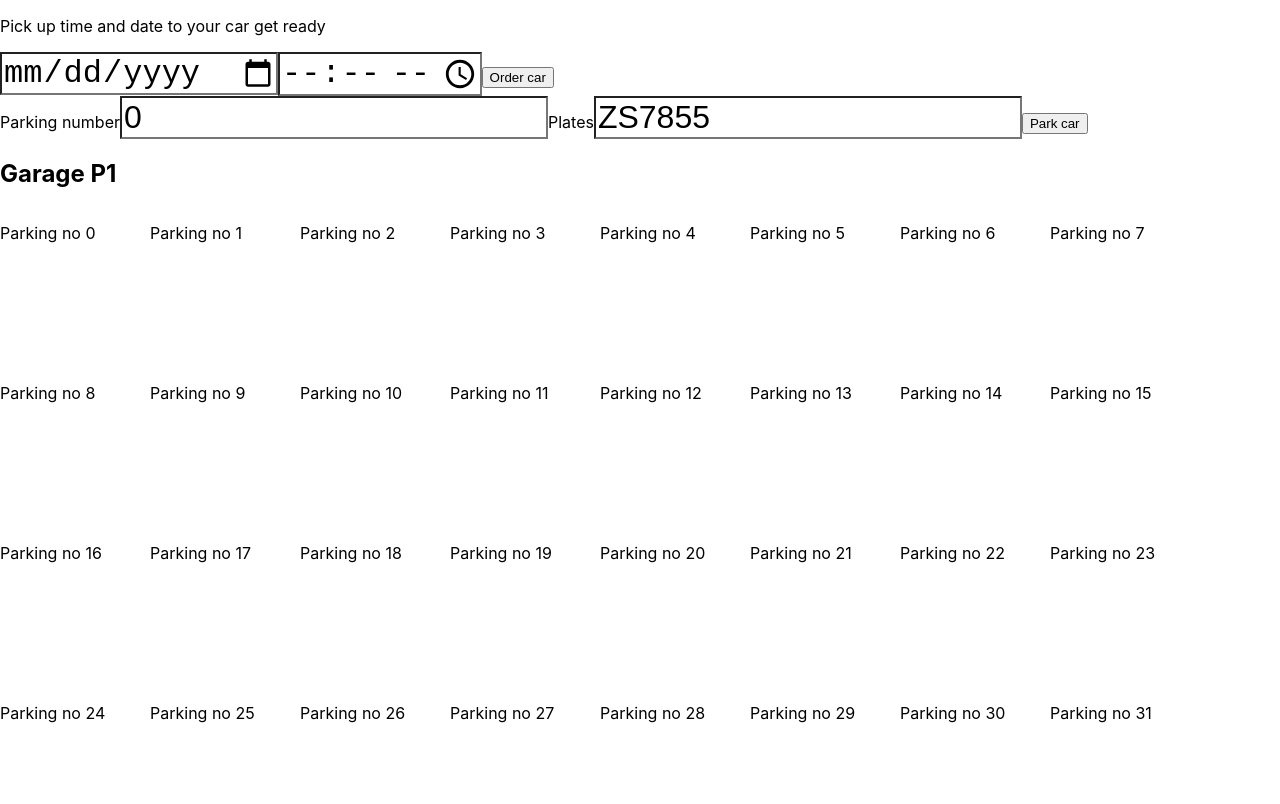
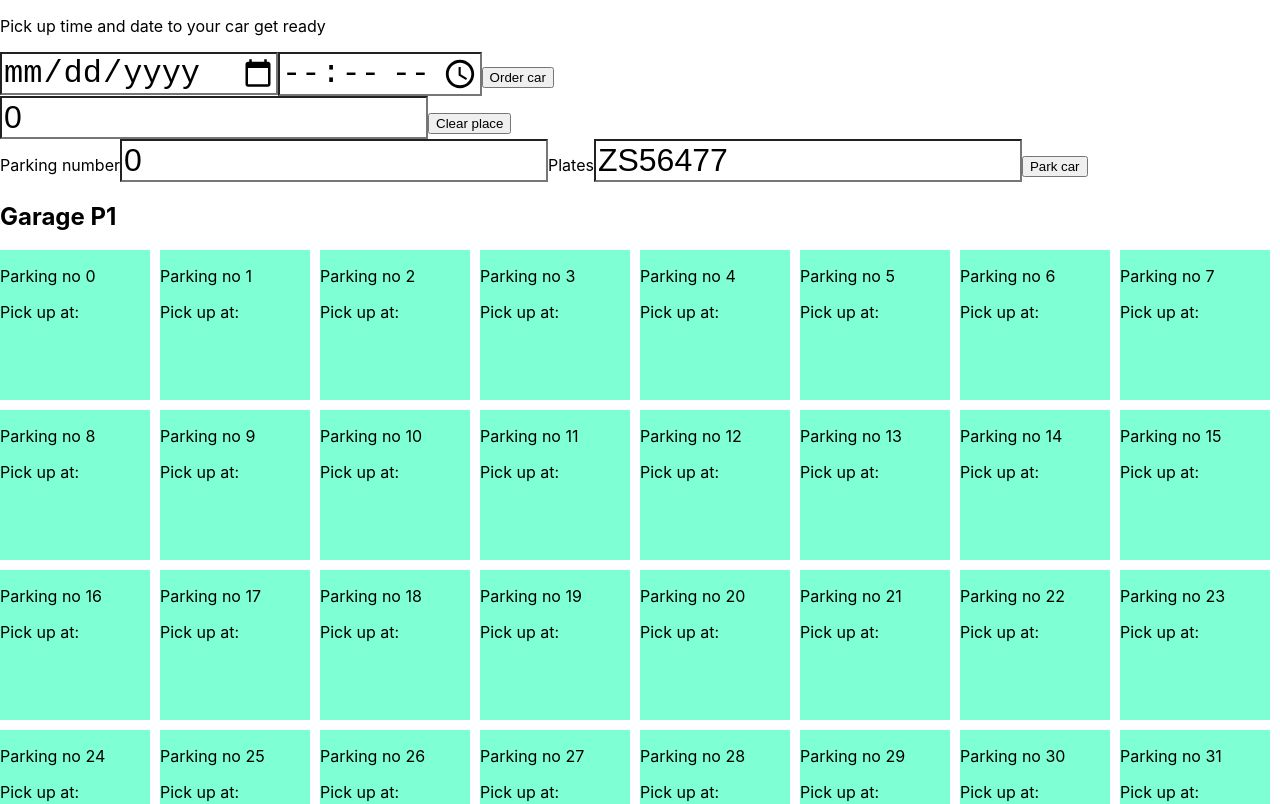
Before and after one commit to wjaqbo/parking, a React (Create React App) app: page / in a window 1280 px wide. Shown: the top 804 px of the page. Built offline with nearby package versions, Linux system fonts and the light colour scheme.

Commit message:
Order car functionality

```diff
--- a/src/App.css
+++ b/src/App.css
@@ -5,11 +5,11 @@ input {
 .garage {
   display: flex;
   flex-wrap: wrap;
+  gap: 10px;
 }
 .parking-place {
   min-width: 150px;
   min-height: 150px;
-  margin-bottom: 10px;
 }
 
 .free {
--- a/src/App.js
+++ b/src/App.js
@@ -4,12 +4,14 @@ import { useState } from 'react';
 import Garage from './components/Garage';
 import RequestForm from './components/RequestForm';
 import ParkingCarForm from './components/ParkingCarForm'
+import ClearPlaceForm from './components/ClearPlaceForm';
 
 function App() {
   const [date, setDate] = useState('');
   const [time, setTime] = useState('');
-  const [car, setCar] = useState('ZS7855');
+  const [car, setCar] = useState('ZS56477');
   const [parkingNumber, setParkingNumber] = useState(0);
+  const [placeToClear, setPlaceToClear] = useState(0);
   const [user, setUser] = useState({
     fname: 'Stacey',
     lname: 'Gonzalez',
@@ -19,13 +21,17 @@ function App() {
 
 
   const parkingPlaces = Array.from({ length: 100 });
-  const emptyParking = parkingPlaces.map((element, index) => ({id: index, plates: null}))
+  const emptyParking = parkingPlaces.map((element, index) => ({id: index, plates: null, pickUpAt: null}))
   const [parkedCars, setParkedCars] = useState(emptyParking);
 
   const handleSubmit = e => {
     e.preventDefault();
-    const orderConfirmed = window.confirm(`Are you sure to order you car ${date} at ${time}`)
+    const orderConfirmed = window.confirm(`Hi ${user.fname} Are you sure to order your ${user.car} ${date} at ${time}`)
     if(orderConfirmed) {
+      const newParkingState = [...parkedCars]
+      const index = parkedCars.findIndex(element => (element.plates === user.plates))
+      newParkingState[index] = {id: parkingNumber, plates: car, pickUpAt: time};
+      setParkedCars(newParkingState);
     console.log('user', user);
     console.log('date', date);
     console.log('time', time);
@@ -42,10 +48,11 @@ function App() {
 
   const handleParking = e => {
     e.preventDefault();
+
     const parkingConfirmed = window.confirm(`Are you sure to park you car ${car} at place number ${parkingNumber}`)
     if(parkingConfirmed) {
       const newParkingState = [...parkedCars]
-      newParkingState[parkingNumber] = {id: parkingNumber, plates: car};
+      newParkingState[parkingNumber] = {id: parkingNumber, plates: car, pickUpAt: null};
       setParkedCars(newParkingState);
     }
 }
@@ -57,6 +64,18 @@ function App() {
     }
   }
 
+  const handleCleanSubmit = e => {
+    e.preventDefault();
+    const newParkingState = [...parkedCars]
+      newParkingState[placeToClear] = {id: placeToClear, plates: null};
+      setParkedCars(newParkingState);
+
+  }
+
+  const handleCleanChange = e => {
+    setPlaceToClear(e.target.value)
+  }
+
   return (
     <div className="App container mx-auto">
       <RequestForm
@@ -65,6 +84,7 @@ function App() {
         time={time}
         date={date}
       />
+      <ClearPlaceForm handleSubmit={handleCleanSubmit} handleChange={handleCleanChange} placeToClear={placeToClear}/>
       <ParkingCarForm handleSubmit={handleParking} handleChange={handleParkingChange} car={car} parkingNumber={parkingNumber}/>
       <h2 className="bg-black text-white p-2 mt-2 font-bold mb-2">Garage P1</h2>
       <Garage parkedCars={parkedCars}/>
--- /dev/null
+++ b/src/components/ClearPlaceForm.js
@@ -0,0 +1,14 @@
+import React from 'react'
+
+export const ClearPlaceForm = ({handleSubmit, placeToClear, handleChange}) => {
+    return (
+        <div className="bg-white shadow-lg sticky top-10">
+            <form className="border-gray-900 mb-2 p-10 flex justify-between items-center" onSubmit={handleSubmit}>
+                <input type="number" value={placeToClear} onChange={handleChange} min="0"/>
+                <button className="bg-red-600 py-5 px-10 text-white font-bold text-2xl w-64">Clear place</button>
+            </form>
+        </div>
+    )
+}
+
+export default ClearPlaceForm;
--- a/src/components/Garage.js
+++ b/src/components/Garage.js
@@ -3,13 +3,15 @@ import React from 'react';
 
 const Garage = ({parkedCars}) => {
   return (
-    <div className="garage flex justify-between align-middle">
-      {parkedCars.map((element, index) => (
-        <div className="parking-place bg-gray-200 cursor-pointer p-2" key={index}>
+    <div className="garage flex items-center">
+      {parkedCars.map((element, index) => {
+        const isFree = (element.plates === null);
+        return (<div className={`parking-place bg-gray-200 cursor-pointer p-2 ${isFree ? "free" : "" }`} key={index}>
           <p className="font-bold text-xs">Parking no {index}</p>
           <p className="uppercase font-bold text-2xl">{element.plates}</p>
-        </div>
-      ))}
+          <p>Pick up at: {element.pickUpAt}</p>
+        </div>)
+      })}
     </div>
   );
 };
--- a/src/components/ParkingCarForm.js
+++ b/src/components/ParkingCarForm.js
@@ -2,13 +2,14 @@ import React from 'react'
 
 export const ParkingCarForm = ({handleSubmit, handleChange, car, parkingNumber}) => {
     return (
-        <div className="bg-white shadow-lg">
+        <div className="bg-white shadow-lg sticky top-10">
             <form onSubmit={handleSubmit} className="border-gray-900 mb-2 p-10 flex justify-between items-center">
+                <div></div>
                 <label>Parking number</label>
-                <input name="parkingnumber" type="number" value={parkingNumber} onChange={handleChange} />
+                <input name="parkingnumber" type="number" value={parkingNumber} onChange={handleChange} min="0"/>
                 <label>Plates</label>
                 <input name="car" type="text" value={car} onChange={handleChange} className="uppercase"/>
-                <button className="bg-blue-400 py-5 px-10 border-r-2 text-white font-bold text-2xl">Park car</button>
+                <button className="bg-blue-400 py-5 px-10 border border-r-2 text-white font-bold text-2xl w-64">Park car</button>
             </form>
         </div>
     )
--- a/src/components/RequestForm.js
+++ b/src/components/RequestForm.js
@@ -7,7 +7,7 @@ const RequestForm = ({ handleSubmit, handleChange, date, time }) => {
       <form onSubmit={handleSubmit} className="border-gray-900 mb-2 p-10 flex justify-between items-center">
         <input name="date" type="date" value={date} onChange={handleChange} />
         <input name="time" type="time" value={time} onChange={handleChange} />
-        <button className="bg-blue-400 py-5 px-10 border-r-2 text-white font-bold text-2xl">Order car</button>
+        <button className="bg-blue-400 py-5 px-10 border-r-2 text-white font-bold text-2xl w-64">Order car</button>
       </form>
     </div>
   );
```
